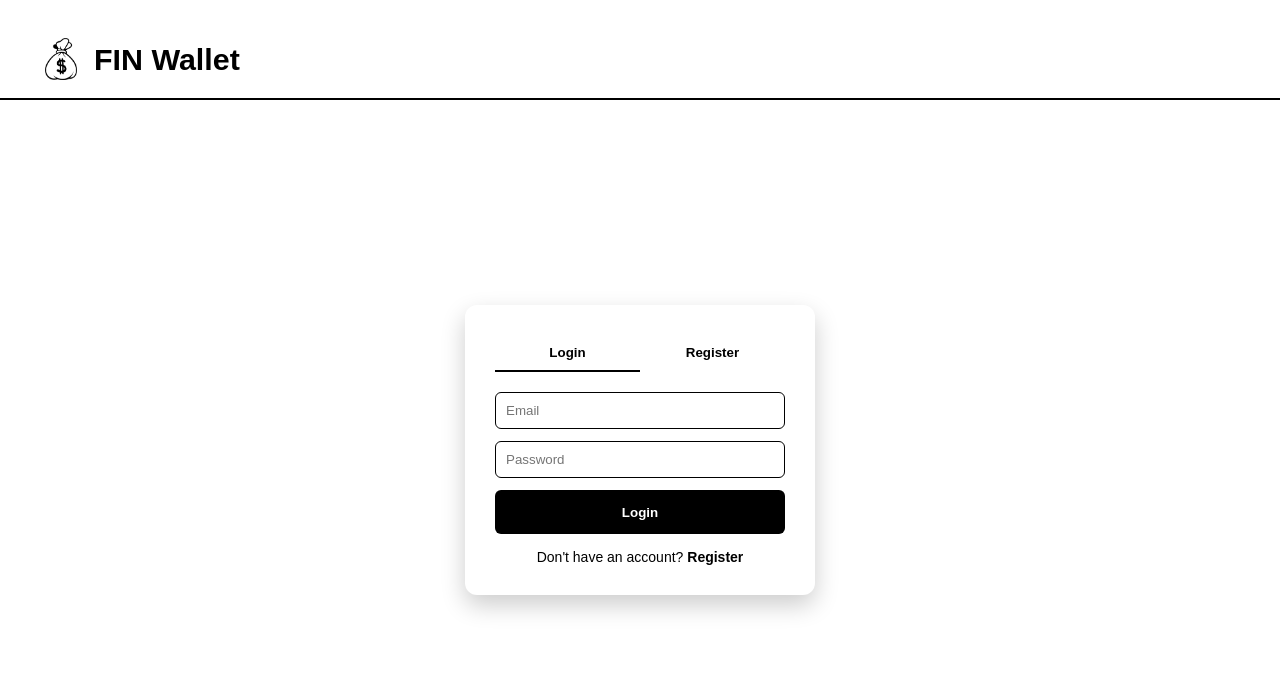
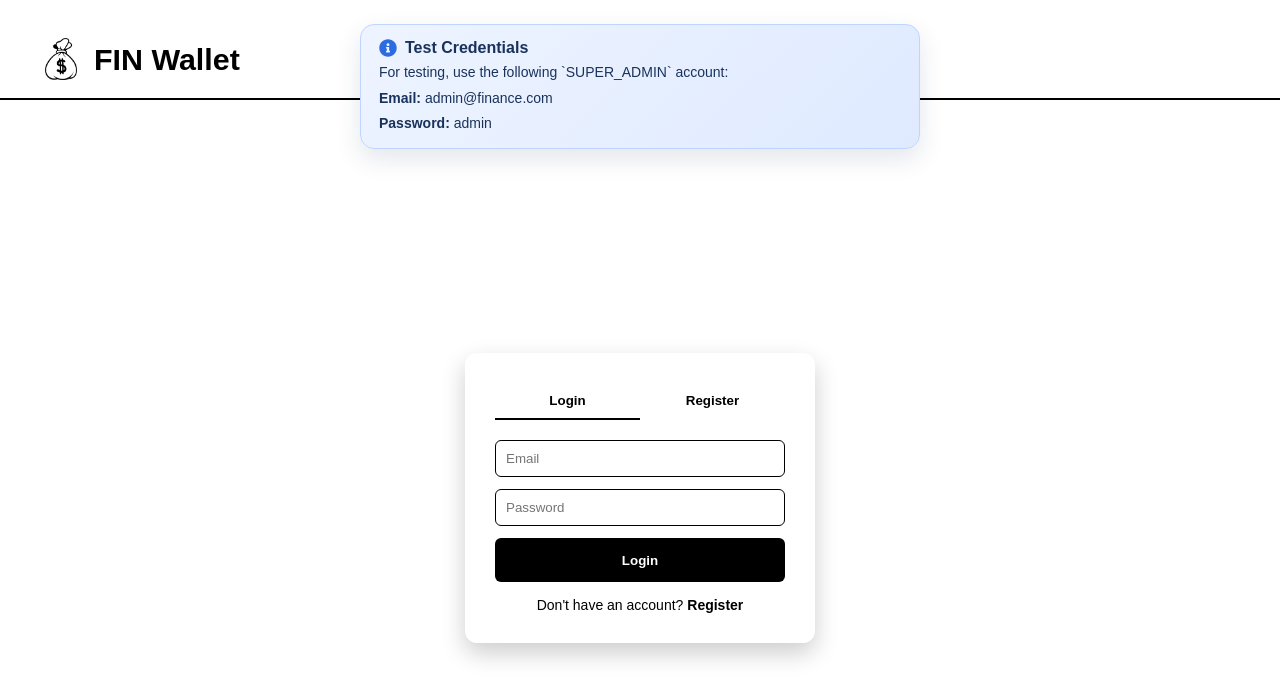
Before and after one commit to letsgo2py/FIN-Wallet---Frontend, a React (Vite) app: page / in a window 1280 px wide. Shown: the top 700 px of the page. Built offline with nearby package versions, Linux system fonts and the light colour scheme.

Commit message:
Added the banner

```diff
--- a/src/pages/Auth.css
+++ b/src/pages/Auth.css
@@ -4,8 +4,9 @@
   display: flex;
   justify-content: center;
   align-items: center;
-  padding: 24px 16px;
+  padding: 120px 16px 24px;
   box-sizing: border-box;
+  position: relative;
 }
 
 /* Card */
@@ -106,3 +107,51 @@
     transform: rotate(360deg);
   }
 }
+
+.testing-info{
+  position: absolute;
+  top: 24px;
+  left: 50%;
+  transform: translateX(-50%);
+  width: min(560px, calc(100% - 32px));
+  padding: 14px 18px;
+  border-radius: 14px;
+  border: 1px solid #bfd4ff;
+  background: linear-gradient(135deg, #eef4ff 0%, #dfeaff 100%);
+  color: #19325c;
+  display: flex;
+  flex-direction: column;
+  gap: 6px;
+  box-sizing: border-box;
+  box-shadow: 0 10px 24px rgba(25, 50, 92, 0.12);
+}
+
+.testing-info-header{
+  display: flex;
+  align-items: center;
+  gap: 8px;
+  font-weight: 700;
+}
+
+.testing-info-icon{
+  color: #2d6cdf;
+  font-size: 18px;
+  flex-shrink: 0;
+}
+
+.testing-info p{
+  margin: 0;
+  font-size: 14px;
+  line-height: 1.4;
+}
+
+@media (max-width: 640px) {
+  .container {
+    padding-top: 132px;
+  }
+
+  .testing-info{
+    top: 16px;
+    padding: 12px 14px;
+  }
+}
--- a/src/pages/Login.jsx
+++ b/src/pages/Login.jsx
@@ -3,6 +3,7 @@ import { useNavigate } from "react-router-dom";
 import "./Auth.css";
 import Navbar from "./Navbar";
 import Toast from "./Toast";
+import { FaInfoCircle } from "react-icons/fa";
 
 export default function Login() {
   const navigate = useNavigate();
@@ -138,6 +139,15 @@ export default function Login() {
   return (
     <>
       <Toast message={toast.message} type={toast.type} show={toast.show} />
+      <div className="testing-info">
+        <div className="testing-info-header">
+          <FaInfoCircle className="testing-info-icon" />
+          <span>Test Credentials</span>
+        </div>
+        <p>For testing, use the following `SUPER_ADMIN` account:</p>
+        <p><strong>Email:</strong> admin@finance.com</p>
+        <p><strong>Password:</strong> admin</p>
+      </div>
       <Navbar showAuthControls={false} />
       <div className="container">
         <div className="card">
```
